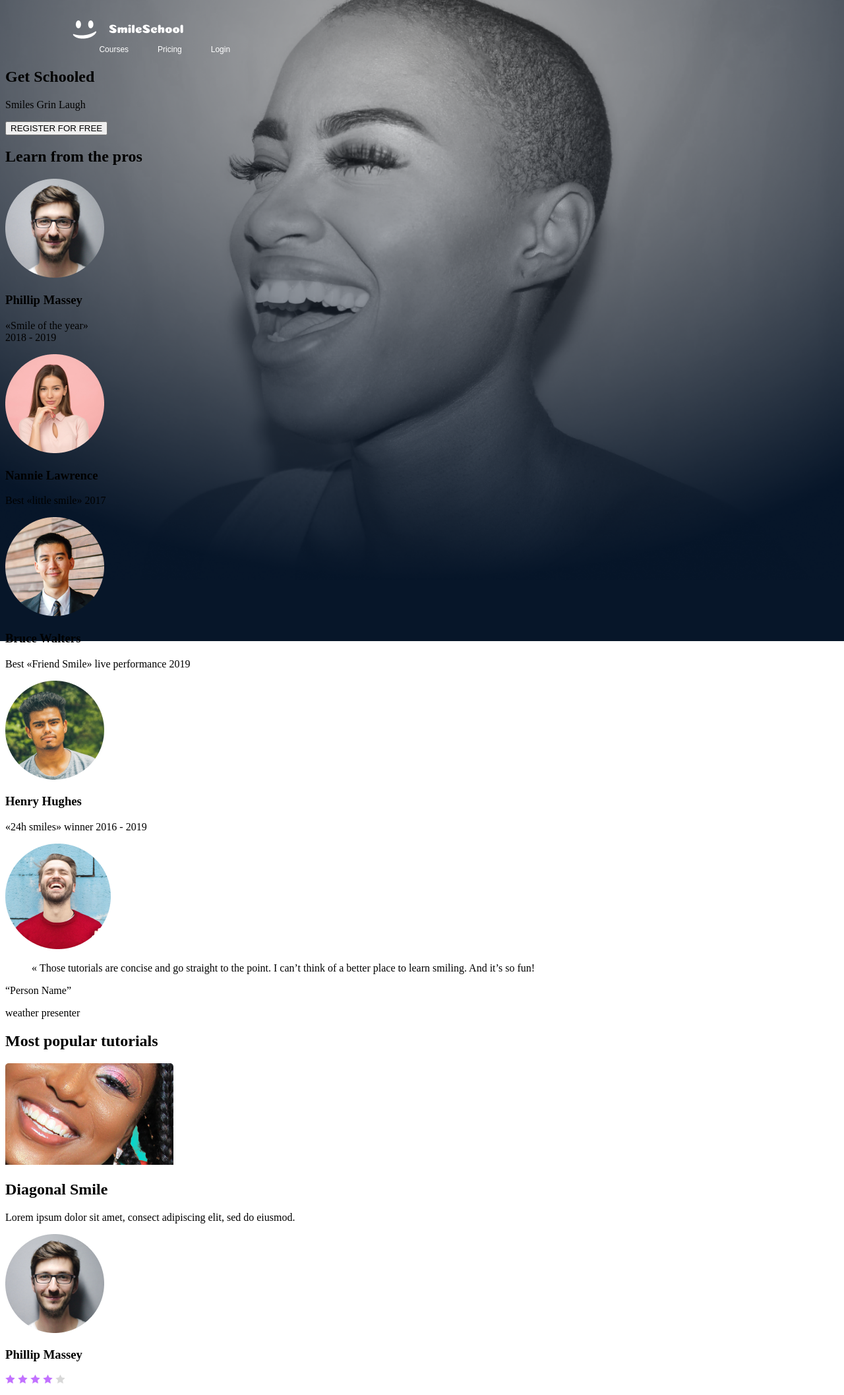
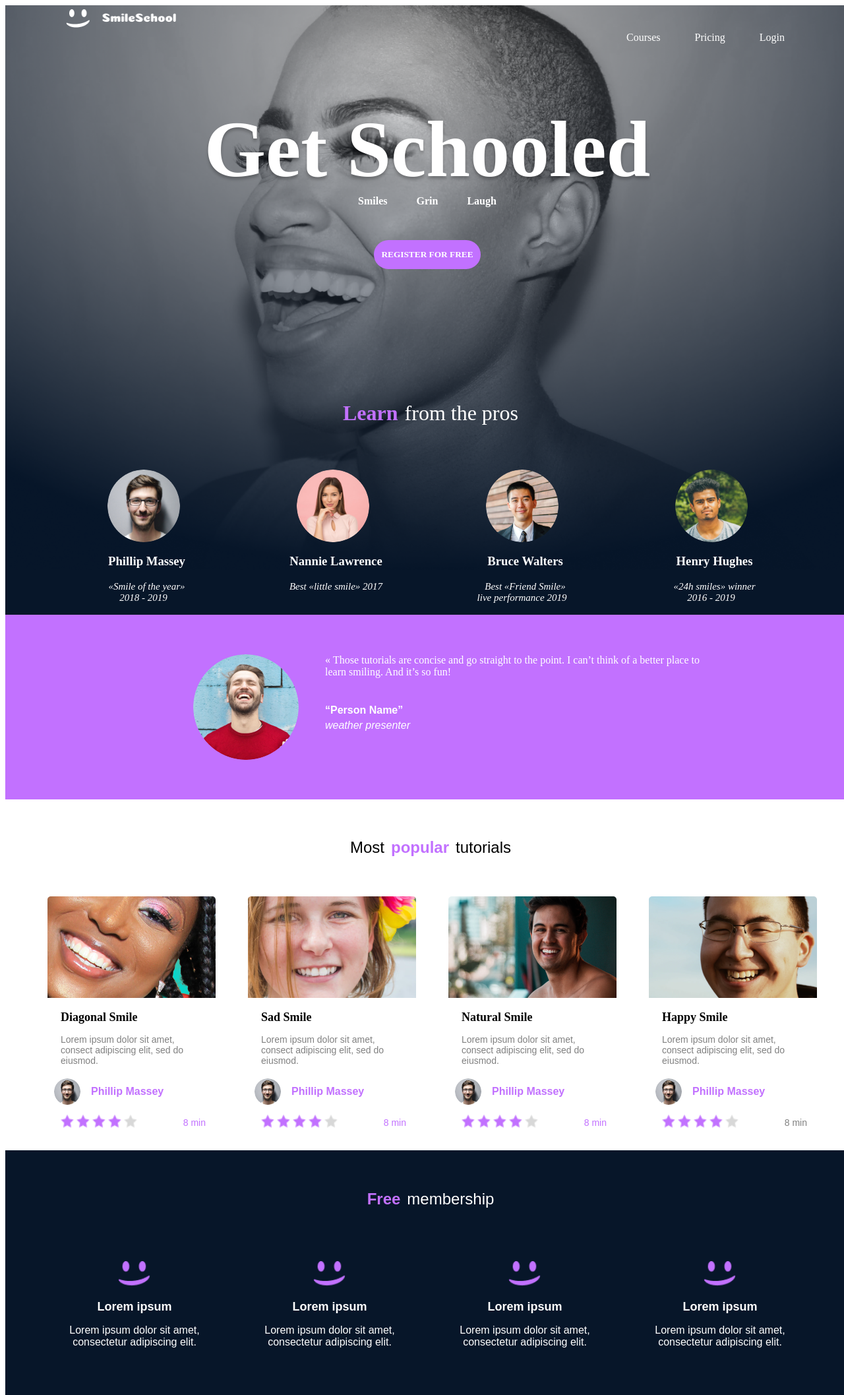
Before and after one commit to Air-KS/holbertonschool-web-development, a plain HTML site: page css_advanced/index.html in a window 1280 px wide. Shown: the top 2115 px of the page at 66% size. Drawn offline with Linux system fonts and the light colour scheme; a web font is replaced by a local one.

Commit message:
Styles.css

```diff
--- a/css_advanced/styles.css
+++ b/css_advanced/styles.css
@@ -1,30 +1,428 @@
-/* */
+@font-face {
+  font-family: sourceSansPro;
+  src: url(font/SourceSansPro-Regular.otf);
+}
+
+header img {
+  left: 50%;
+}
+
+.imgbackground {
+  background: url('img/background.png');
+  background-size: cover;
+  background-position: center;
+  background-repeat: no-repeat;
+  height: 100%;
+  left: 0px;
+  top: 0px;
+}
 
 body {
-  width: 80%;
-  background-image: url("img/background.png");
-  background-repeat: no-repeat;
-  max-height: 100vh;
-  background-size: cover;
+  width: 100%;
 }
 
 header {
-  width: 80%;
-  margin-top: 3%;
-  margin-left: 10%;
-  margin-right: 0%;
+  position: fixed;
+  height: 80px;
+  display: flex;
+  align-items: center;
+  top: 0;
+  left: 0;
+  right: 0;
+}
+
+header * {
+  display: inline;
+}
+
+header div img {
+  margin-left: 100px;
+  width: 167.016px;
+  height: 29.461px;
+  flex-shrink: 0;
+}
+
+header nav {
+  margin-left: 950px;
+  display: inline-flex;
+  height: 15px;
+  justify-content: center;
+  align-items: flex-start;
+  gap: 52px;
+  flex-shrink: 0;
+}
+
+header a {
+  color: white;
+  font-family: sourceSansPro;
+  text-decoration: none;
+}
+
+header a:link {
+  text-decoration: none;
+}
+
+header a:visited {
+  text-decoration: none;
+}
+
+div.banner h1 {
+  color: #FFF;
+  text-align: center;
+  text-shadow: 0px 4px 4px rgba(0, 0, 0, 0.25);
+  font-family: sourceSansPro;
+  font-size: 120px;
+  font-style: normal;
+  font-weight: 700;
+  line-height: normal;
+  padding-top: 150px;
+  margin: 0;
+}
+
+.banner {
+  text-align: center;
+  margin-bottom: 200px;
+}
+
+.banner p {
+  display: inline-block;
+  margin: 0 12px 0 12px;
+  padding-bottom: 50px;
+  font-family: sourceSansPro;
+  font-size: 16px;
+  word-spacing: 40px;
+  font-weight: 700;
+  line-height: normal;
+  color: #FFF;
+}
+
+.banner button {
+  background-color: #C271FF;
+  display: block;
+  margin: 0 auto;
+  width: 162px;
+  height: 44px;
+  padding-top: .5rem;
+  padding-bottom: .5rem;
+  text-align: center;
+  font-family: sourceSansPro;
+  font-weight: bold;
+  color: #FFF;
+  border-color: transparent;
+  border-radius: 22px;
+}
+
+.user h2 {
+  color: #FFF;
+  font-family: sourceSansPro;
+  font-size: 32px;
+  font-weight: 300;
+  line-height: normal;
+  display: flex;
+  text-indent: 10px;
+  justify-content: center;
+}
+
+.user h2 strong {
+  color: #C271FF;
+}
+
+.userbox {
+  display: flex;
+  justify-content: space-evenly;
+  text-indent: 10px;
+}
+
+.useritem {
+  height: 220px;
+  width: 155px;
+  padding: 40px 0 0 0;
+  display: flex;
+  align-items: center;
+  flex-direction: column;
+}
+
+
+.userimg {
+  height: 110px;
+  width: 110px;
+  border-radius: 95px;
+}
+
+.useritem h3 {
+  font-family: sourceSansPro;
+  font-weight: bold;
+  color: #FFF;
+}
+
+.useritem p {
+  font-family: sourceSansPro;
+  font-style: italic;
+  font-size: 15px;
+  font-weight: lighter;
+  text-align: center;
+  margin: 0px;
+  color: white;
+}
+
+/*quote section*/
+.quotesection {
+  background-color: #C271FF;
+  padding: 60px 0 60px 90px;
+}
+
+.quotediv {
+  display: flex;
+  justify-content: center;
+}
+
+.quotetext {
+  color: white;
+  padding-left: 40px;
+  width: 600px;
+}
+
+.quotetext blockquote {
+  margin: 0px 0px 40px 0px;
+  font-family: sourceSansPro;
+  font-weight: 100;
+  font-style: normal;
+}
+
+.quotetext q {
+  font-family: sourceSansPro, sans-serif;
+  font-weight: bold;
+  font-style: normal;
+  margin: 0;
+}
+
+.quotetext p {
+  font-family: sourceSansPro, sans-serif;
+  font-weight: 100;
+  font-style: italic;
+  margin: 5px 0;
+}
+
+.quoteimg {
+  border-radius: 90px;
+}
+
+/*Video section*/
+.videosection {
+  background-color: #FFF;
+}
+
+.videosection h1 {
+  font-family: sourceSansPro, sans-serif;
+  padding: 40px 0px;
+  font-weight: 100;
+  display: flex;
+  justify-content: center;
+  text-indent: 10px;
+}
+
+.videosection h1 strong {
+  color: #C271FF;
+  font-family: sourceSansPro, sans-serif;
+}
+
+.videoblock {
+  display: flex;
+  justify-content: space-evenly;
+}
+
+.videoitem {
+  width: 240px;
+  min-height: 340px;
+}
+
+.videoitem h2 {
+  font-size: 18px;
+  margin-left: 20px;
+}
+
+.videoitem p {
+  font-family: sourceSansPro, sans-serif;
+  color: gray;
+  font-size: 14px;
+  margin-left: 20px;
+}
+
+.authorvideo {
+  display: flex;
+  align-items: center;
+}
+
+.authorvideo img {
+  width: 40px;
+  height: 40px;
+  border-radius: 25px;
+  margin-left: 10px;
+}
+
+.authorvideo h3 {
+  font-family: sourceSansPro, sans-serif;
+  color: #C271FF;
+  font-size: 16px;
+  padding-left: 1rem;
+}
+
+.rating {
   display: flex;
   justify-content: space-between;
   align-items: center;
-  color: white;
-
+  margin-left: 20px;
 }
 
-header nav a {
-  text-decoration: none;
-  margin-left: 40px;
+.star {
+  width: 20px;
+  height: 20px;
+}
+
+.videotime {
+  font-family: sourceSansPro, sans-serif;
+  font-weight: normal;
+  color: #C271FF;
+  font-size: 14px;
+}
+
+.menmbership {
+  background-color: #071629;
+}
+
+.menmbership h1 {
+  font-family: sourceSansPro, sans-serif;
+  text-indent: 10px;
+  padding: 60px;
   color: white;
+  font-weight: 100;
+  display: flex;
+  justify-content: center;
+}
+
+.menmbership h1 strong {
+  color: #C271FF;
+}
+
+.options {
+  display: flex;
+  justify-content: space-evenly;
+}
+
+.itemoffer {
+  width: 200px;
+  height: 200px;
+}
+
+.itemoffer img {
+  width: 50px;
+  padding: 0px 75px 0px 75px;
+}
+
+.itemoffer h2 {
+  font-family: sourceSansPro, sans-serif;
+  color: white;
+  font-size: 18px;
+  text-align: center;
+}
+
+.itemoffer p {
+  color: white;
+  text-align: center;
+  font-family: sourceSansPro, sans-serif;
+}
+
+.buttonmembership {
+  font-size: 14px;
+  font-family: sourceSansPro, sans-serif;
+  font-weight: normal;
+  border-radius: 1.38rem;
+  border-color: transparent;
+  box-shadow: 4px 4px 8px rgb(0, 0, 0, 0.2);
+  width: 10.13rem;
+  height: 2.75rem;
+  background-color: #C271FF;
+  color: white;
+}
+
+.buttondiv {
+  padding: 15px 0px 50px 0px;
+  font-weight: 100;
+  display: flex;
+  justify-content: center;
+}
+
+.faqsection {
+  background-color: #FFF;
+}
+
+.faqsection h1 {
+  text-align: center;
+  font-size: 3.13rem;
+  font-weight: 100;
+  padding-top: 2.5rem;
+  font-family: sourceSansPro, sans-serif;
+}
+
+.faqblock {
+  display: flex;
+  justify-content: space-evenly;
+}
+
+.twofaqsec {
+  height: 600px;
+  width: 350px;
+}
+
+.twofaqsec h2 {
+  font-size: 20px;
+  font-family: sourceSansPro, sans-serif;
+}
+
+.twofaqsec p {
+  color: gray;
+  font-size: 15px;
+  line-height: 1.5;
+  font-family: sourceSansPro, sans-serif;
+}
+
+footer {
+  background-color: #071629;
+  height: 249px;
+}
+
+.footercontainer {
+  height: 249px;
+}
+
+.imgfooter {
+  display: flex;
+  flex-direction: row;
+  justify-content: space-between;
+  align-items: center;
+  padding-top: 6rem;
+}
+
+.footercontainer p {
+  color: gray;
+  margin: 0px;
+  text-align: center;
+  padding: 4rem 0px 30px 0px;
   font-size: 12px;
-  font-family: 'Source Sans Pro', sans-serif;
-  gap: 20px;
 }
+
+.medialogo img {
+  width: 40px;
+  height: 40px;
+  padding-left: 15px;
+}
+
+.logofooter {
+  display: flex;
+  margin-left: 80px;
+}
+
+.medialogo {
+  margin-right: 200px;
+  align-items: center;
+}
```
